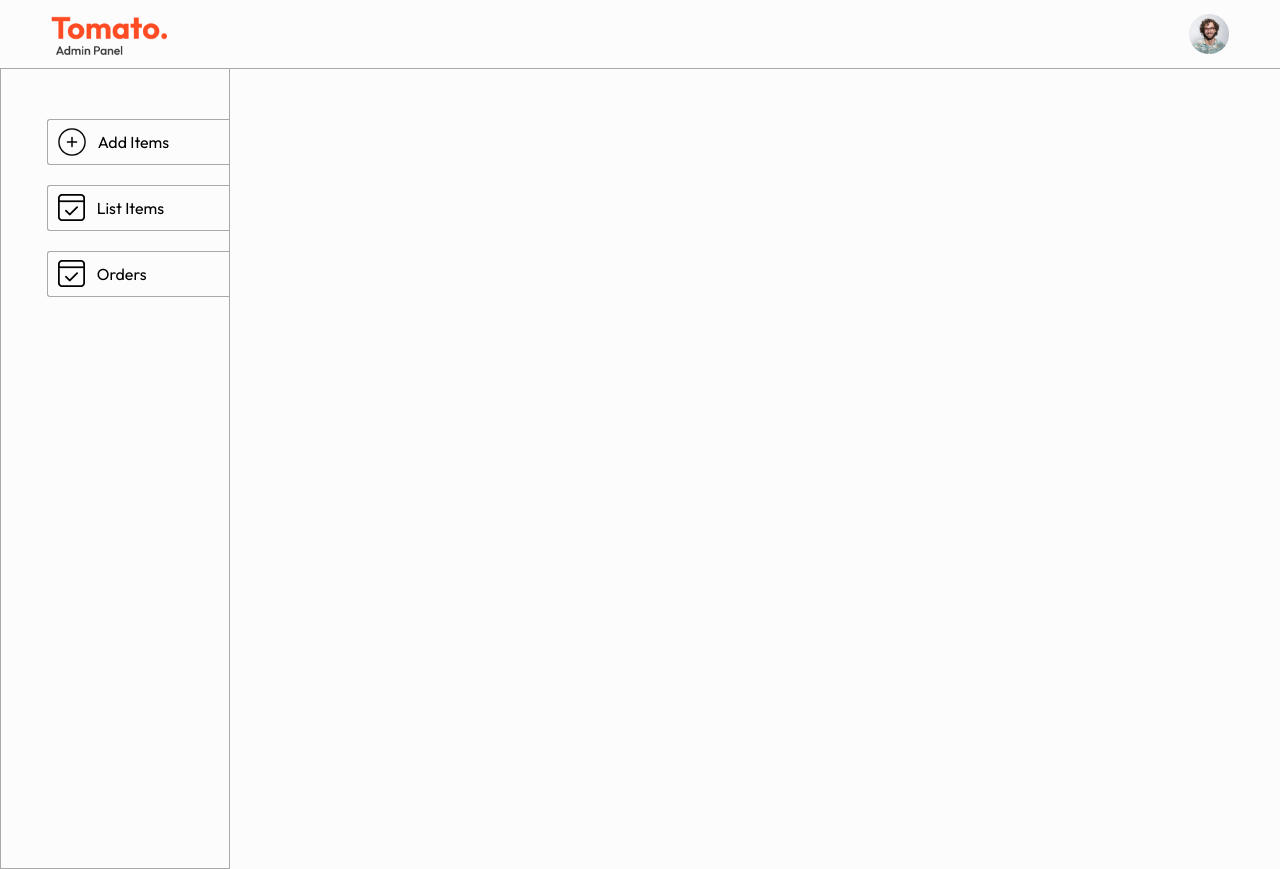
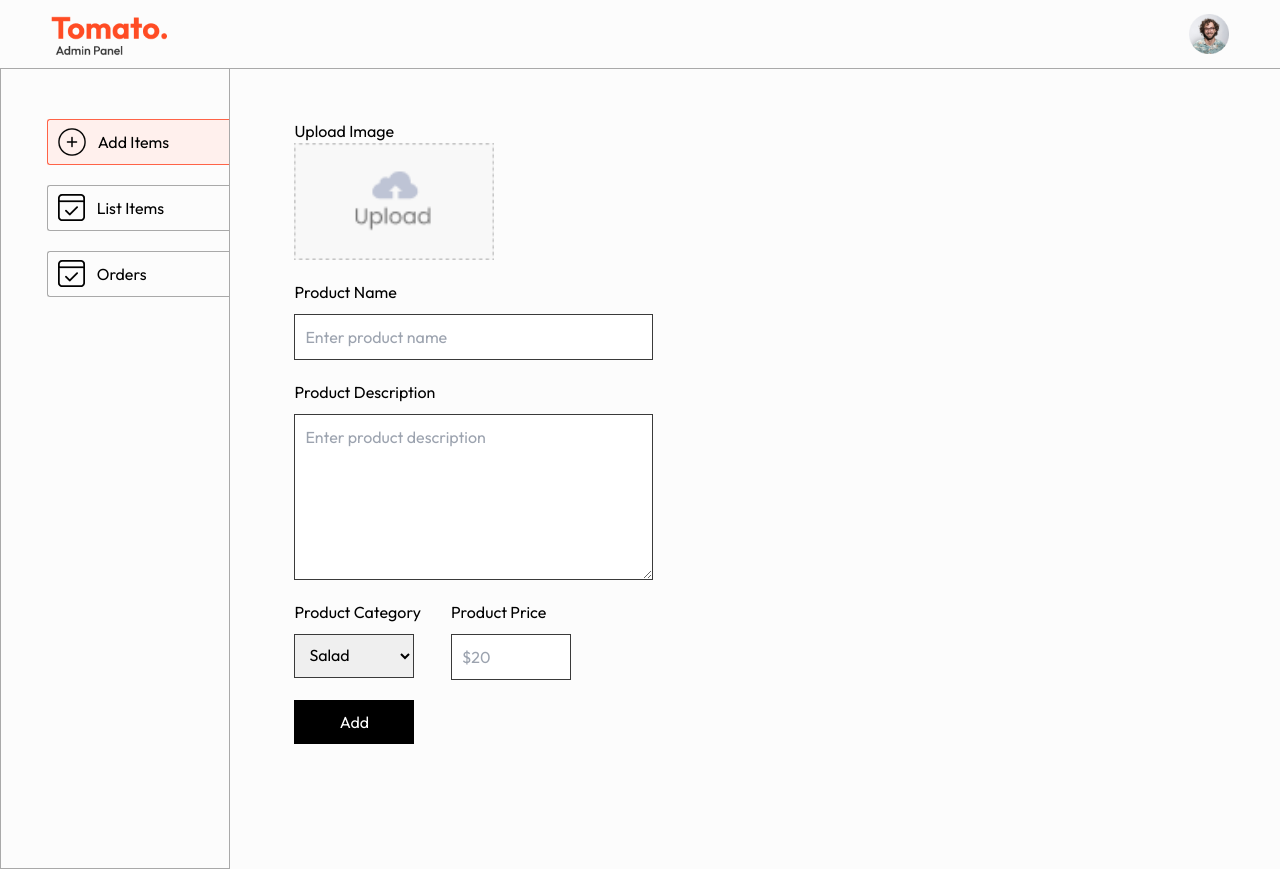
Before and after one commit to Kishore121523/Munchify-Admin, a React (Vite) app: page /add in a window 1280 px wide. Built offline with nearby package versions, Linux system fonts and the light colour scheme.

Commit message:
Added assets

```diff
--- a/src/components/Sidebar/Sidebar.tsx
+++ b/src/components/Sidebar/Sidebar.tsx
@@ -1,21 +1,24 @@
+import { NavLink } from "react-router-dom"
 import { assets } from "../../assets/assets"
 
 const Sidebar = () => {
   return (
     <div className="w-[18%] min-h-[100vh] border-[1.5px] border-[#a9a9a9] border-t-0 font-[max(1vw,_10px)]">
       <div className="pt-[50px] pl-[20%] flex flex-col gap-[20px]">
-        <div className="flex items-center gap-[12px] border-[1px] border-[#a9a9a9] border-r-0 py-[8px] px-[10px] cursor-pointer rounded-[3px_0_0_3px]">
+        <NavLink to="/add" className="flex items-center gap-[12px] border-[1px] border-[#a9a9a9] border-r-0 py-[8px] px-[10px] cursor-pointer rounded-[3px_0_0_3px]">
           <img src={assets.add_icon} alt="" />
           <p className="hidden md:block">Add Items</p>
-        </div>
-        <div className="flex items-center gap-[12px] border-[1px] border-[#a9a9a9] border-r-0 py-[8px] px-[10px] cursor-pointer rounded-[3px_0_0_3px]">
+        </NavLink>
+
+        <NavLink to="/list" className="flex items-center gap-[12px] border-[1px] border-[#a9a9a9] border-r-0 py-[8px] px-[10px] cursor-pointer rounded-[3px_0_0_3px]">
           <img src={assets.order_icon} alt="" />
           <p className="hidden md:block">List Items</p>
-        </div>
-        <div className="flex items-center gap-[12px] border-[1px] border-[#a9a9a9] border-r-0 py-[8px] px-[10px] cursor-pointer rounded-[3px_0_0_3px]">
+        </NavLink>
+
+        <NavLink to="/orders" className="flex items-center gap-[12px] border-[1px] border-[#a9a9a9] border-r-0 py-[8px] px-[10px] cursor-pointer rounded-[3px_0_0_3px]">
           <img src={assets.order_icon} alt="" />
           <p className="hidden md:block">Orders</p>
-        </div>
+        </NavLink>
       </div>
     </div>
   )
--- a/src/index.css
+++ b/src/index.css
@@ -33,3 +33,14 @@ hr {
 .no-scroll {
   overflow: hidden;
 }
+
+.active {
+  background-color: #fff0ed;
+  border-color: tomato;
+}
+
+input,
+textarea,
+select {
+  border: 1px solid rgb(58, 58, 58);
+}
--- a/src/pages/Add/Add.tsx
+++ b/src/pages/Add/Add.tsx
@@ -1,8 +1,54 @@
+import { useState } from "react"
+import { assets } from "../../assets/assets"
 
 const Add = () => {
+  const [image, setImage] = useState<File | null>(null)
+
+  const handleImageChange = (e: React.ChangeEvent<HTMLInputElement>) => {
+    if (e.target.files && e.target.files.length > 0) {
+      setImage(e.target.files[0]);
+    }
+  };
+
   return (
-    <div>
-
+    <div className="w-[70%] ml-[max(5vw,_25px)] mt-[50px] font-[#6d6d6d] font-[16px]">
+      <form className="flex flex-col gap-[20px] ">
+          <div className="flex flex-col">
+            <p>Upload Image</p>
+            <label htmlFor="image">
+              <img src={image?URL.createObjectURL(image):assets.upload_area} className="w-[120px] md:w-[200px] cursor-pointer" alt="" />
+            </label>
+            <input onChange={handleImageChange} type="file" id="image" hidden required />
+          </div>
+          <div className="flex flex-col gap-[10px] w-[max(40%,_280px)]">
+            <p>Product Name</p>
+            <input className="p-[10px]" type="text" name="name" id="name" placeholder="Enter product name" />
+          </div>
+          <div className="flex flex-col gap-[10px] w-[max(40%,_280px)]">
+            <p>Product Description</p>
+            <textarea className="p-[10px]" name="description" id="description" rows={6} placeholder="Enter product description" required></textarea>
+          </div>
+          <div className="flex gap-[30px]">
+            <div className="flex flex-col gap-[10px]">
+              <p>Product Category</p>
+              <select className="max-w-[120px] p-[10px]" name="category" id="category">
+                <option value="Salad">Salad</option>
+                <option value="Rolls">Rolls</option>
+                <option value="Deserts">Deserts</option>
+                <option value="Sandwich">Sandwich</option>
+                <option value="Cake">Cake</option>
+                <option value="Pure Veg">Pure Veg</option>
+                <option value="Pasta">Pasta</option>
+                <option value="Noodles">Noodles</option>
+              </select>
+            </div>
+            <div className="flex flex-col gap-[10px]">
+              <p>Product Price</p>
+              <input className="max-w-[120px] p-[10px]" type="number" name="price" id="price" placeholder="$20" />
+            </div>
+          </div>
+          <button type="submit" className="max-w-[120px] border-none p-[10px] bg-black text-white cursor-pointer">Add</button>
+      </form>
     </div>
   )
 }
```
